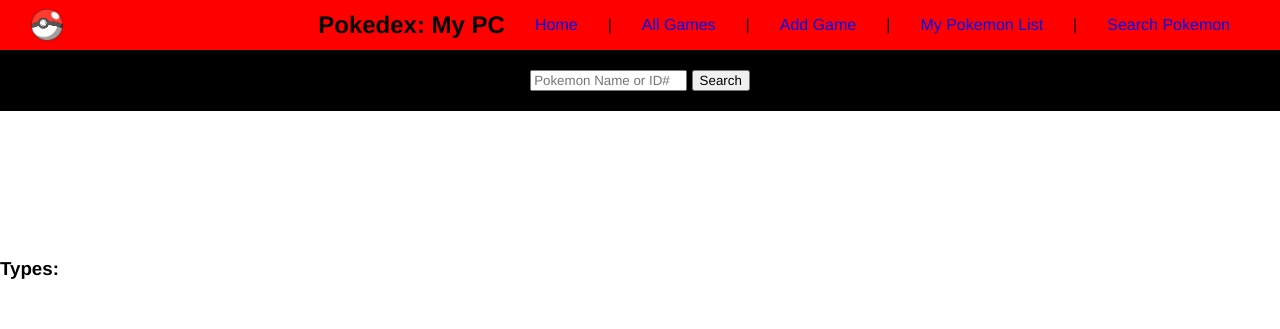
After one commit to Exiled184/Pokedex, a Node server app: page /pokemons/search in a window 1280 px wide. The commit adds this page. Shown: the top 329 px of the page. Run offline with Node 20, Linux system fonts and the light colour scheme; data that the repository does not hold is empty; some libraries are stand-ins or nearby versions.

Commit message:
minor changes - change name from new to search

```diff
--- a/controllers/pokemons.js
+++ b/controllers/pokemons.js
@@ -5,7 +5,8 @@
   fetchPokemonData,
   fetchPokemonList,
   index,
-  new: newPokemon,
+  searchPokemon,
+  // displayAllPokemon,
 };
 
 async function index(req, res) {
@@ -37,13 +38,16 @@
   }
 }
 
-async function newPokemon(req, res) {
-  const pokemonList = await fetchPokemonList();
+async function searchPokemon(req, res) {
   const pokemon = await fetchPokemonData(req.query.search_term);
-  res.render("pokemons/new", {
-    title: "Add Pokemons",
-    pokemonList,
+  res.render("pokemons/search", {
+    title: "Search Pokemons",
     pokemon,
     errorMsg: "",
   });
 }
+
+// async function displayAllPokemon(req, res) {
+//   const pokemon = await fetchPokemonList();
+//   res.render("pokemons/search", { title: "All Pokemon", pokemon });
+// }
--- a/routes/pokemons.js
+++ b/routes/pokemons.js
@@ -5,7 +5,8 @@
 module.exports = router;
 
 router.get("/", pokemonCtrl.index);
-router.get("/new", pokemonCtrl.new);
+router.get("/search", pokemonCtrl.searchPokemon);
+// router.get("/search", pokemonCtrl.displayAllPokemon);
 // router.post("/new", pokemonCtrl.newPokemon);
 // router.post("/new", async function (req, res) {
 //   try {
--- a/views/partials/header.ejs
+++ b/views/partials/header.ejs
@@ -20,7 +20,7 @@
       |
       <a href="/pokemons">My Pokemon List</a>
       |
-      <a href="/pokemons/new">Add Pokemon</a>
+      <a href="/pokemons/search">Search Pokemon</a>
     </nav>
     <main></main>
   </body>
--- /dev/null
+++ b/views/pokemons/search.ejs
@@ -0,0 +1,32 @@
+<%- include('../partials/header') %>
+
+<main>
+    <form action="/pokemons/search" method="GET">
+    <input type="search" class="search_pokemon" placeholder="Pokemon Name or ID#" name="search_term" required>
+    <button class="button_search" class="button_search_pokemon">Search</button>
+    </form>
+
+</main>
+<body>
+    <img
+    src='<%= pokemon ? pokemon.sprites.front_default: "" %>'    class="pokemon_image"  ></img>
+
+
+    <p class="pokemon_info">
+        <p class="pokemon_name"><%= pokemon ? pokemon.name: "" %></p>
+        <p class="pokemon_id"><%= pokemon ? pokemon.id: "" %></p>
+    </p>
+
+        <h3>Types:</h3>
+        <p>
+            <% if (pokemon && pokemon.types) { %>
+                <% pokemon.types.forEach(function(typeObj) { %>
+                    <p><%= typeObj.type.name %></p>
+                <% }) %>
+            <% } %>
+                </p>
+    </div>
+
+</body>
+
+<%- include('../partials/footer') %>
```
Also changed, not shown: views/pokemons/new.ejs (deleted, +0 -21 lines), 1 other file.
